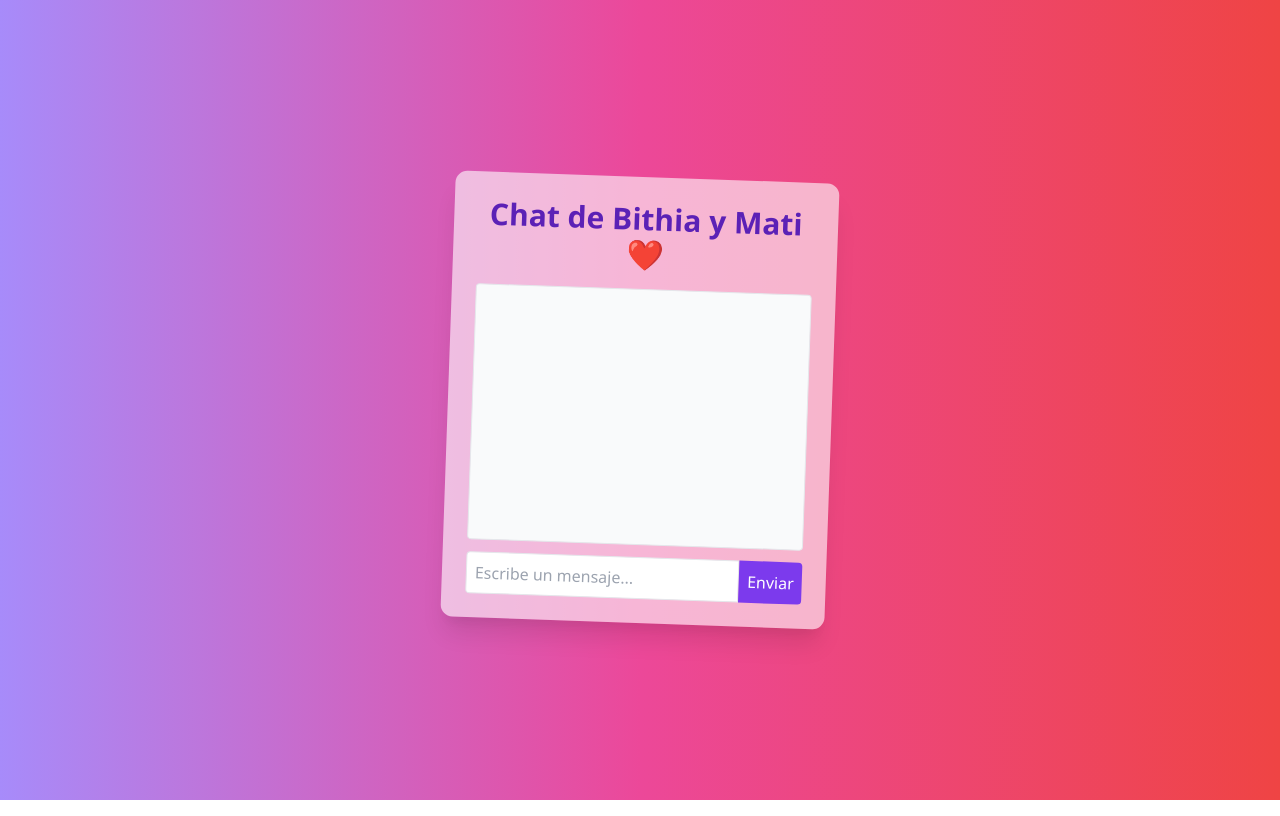
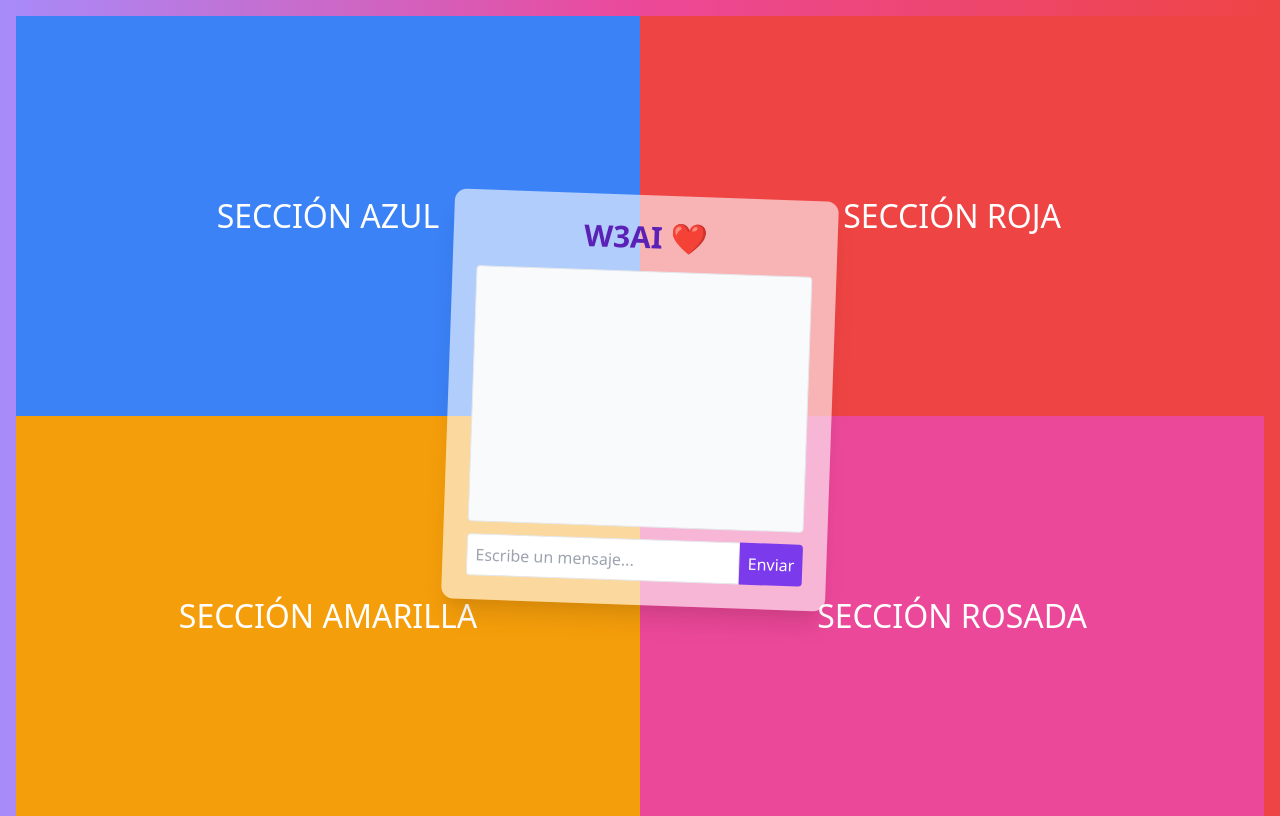
Before and after one commit to Saitamx/chat_llm, a website: page public/index.html in a window 1280 px wide. Drawn offline with nearby package versions, Linux system fonts and the light colour scheme; no server answers.

Commit message:
with classification color secctions

```diff
--- a/public/index.html
+++ b/public/index.html
@@ -1,42 +1,34 @@
 <!DOCTYPE html>
-<html lang="en">
+<html lang="es">
 <head>
   <meta charset="UTF-8" />
   <meta name="viewport" content="width=device-width, initial-scale=1.0" />
-    <title>Chat de Bithia y Mati</title>
-    <link
-      href="https://cdn.jsdelivr.net/npm/tailwindcss@2.2.19/dist/tailwind.min.css"
-      rel="stylesheet"
-    />
+  <title>www ai</title>
+  <link href="https://cdn.jsdelivr.net/npm/tailwindcss@2.2.19/dist/tailwind.min.css" rel="stylesheet" />
+  <style>
+    .section {
+      height: 50vh;
+      display: flex;
+      justify-content: center;
+      align-items: center;
+      color: white;
+      font-size: 2rem;
+    }
+  </style>
 </head>
-  <body
-    class="bg-gradient-to-r from-purple-400 via-pink-500 to-red-500 h-screen flex justify-center items-center"
-  >
-    <div
-      class="bg-opacity-60 bg-white p-6 rounded-xl shadow-xl w-96 transform rotate-2 animate__animated animate__fadeInDown"
-    >
-      <h1 class="text-center text-3xl mb-4 font-bold text-purple-800">
-        Chat de Bithia y Mati ❤️
-      </h1>
-      <div
-        id="chat-box"
-        class="border p-3 mb-3 h-64 overflow-y-scroll bg-gray-50 rounded space-y-2"
-      >
-        <!-- Los mensajes se insertarán aquí -->
+<body class="bg-gradient-to-r from-purple-400 via-pink-500 to-red-500 h-screen overflow-hidden">
+  <div class="flex flex-wrap justify-between items-center h-screen p-4">
+    <div class="section w-1/2 bg-blue-500" id="section-azul">SECCIÓN AZUL</div>
+    <div class="section w-1/2 bg-red-500" id="section-rojo">SECCIÓN ROJA</div>
+    <div class="section w-1/2 bg-yellow-500" id="section-amarillo">SECCIÓN AMARILLA</div>
+    <div class="section w-1/2 bg-pink-500" id="section-rosado">SECCIÓN ROSADA</div>
+    <div class="bg-opacity-60 bg-white p-6 rounded-xl shadow-xl w-96 transform rotate-2 animate__animated animate__fadeInDown absolute top-1/2 left-1/2" style="transform: translate(-50%, -50%) rotate(2deg);">
+      <h1 class="text-center text-3xl mb-4 font-bold text-purple-800">W3AI ❤️</h1>
+      <div id="chat-box" class="border p-3 mb-3 h-64 overflow-y-scroll bg-gray-50 rounded space-y-2"></div>
+      <div class="flex">
+        <input id="message-input" type="text" class="form-control flex-grow p-2 border rounded-l focus:ring focus:ring-purple-200 focus:border-transparent" placeholder="Escribe un mensaje..." />
+        <button id="send-button" class="bg-purple-600 text-white p-2 rounded-r hover:bg-purple-700 focus:outline-none focus:ring-2 focus:ring-purple-600 focus:ring-opacity-50 animate__animated animate__pulse">Enviar</button>
       </div>
-      <div class="flex">
-        <input
-          id="message-input"
-          type="text"
-          class="form-control flex-grow p-2 border rounded-l focus:ring focus:ring-purple-200 focus:border-transparent"
-          placeholder="Escribe un mensaje..."
-        />
-        <button
-          id="send-button"
-          class="bg-purple-600 text-white p-2 rounded-r hover:bg-purple-700 focus:outline-none focus:ring-2 focus:ring-purple-600 focus:ring-opacity-50 animate__animated animate__pulse"
-        >
-          Enviar
-        </button>
     </div>
   </div>
   <script src="/socket.io/socket.io.js"></script>
```
Also changed, not shown: server.js (+11 -8 lines). Lines whose indentation alone changed are shown as unchanged.
